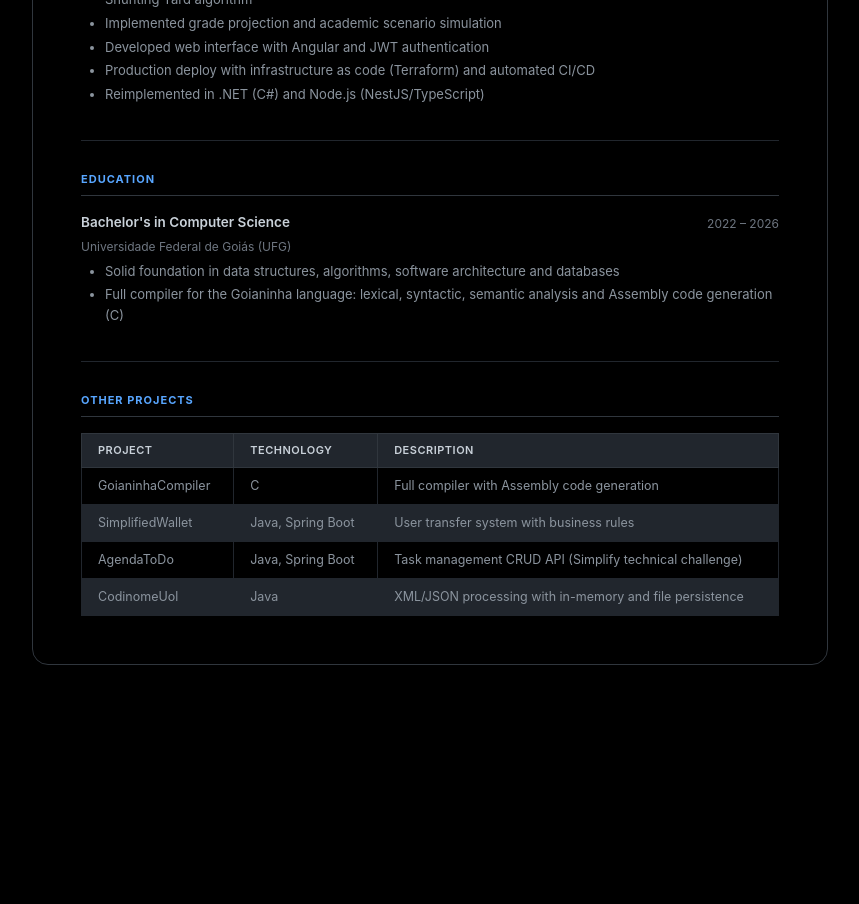
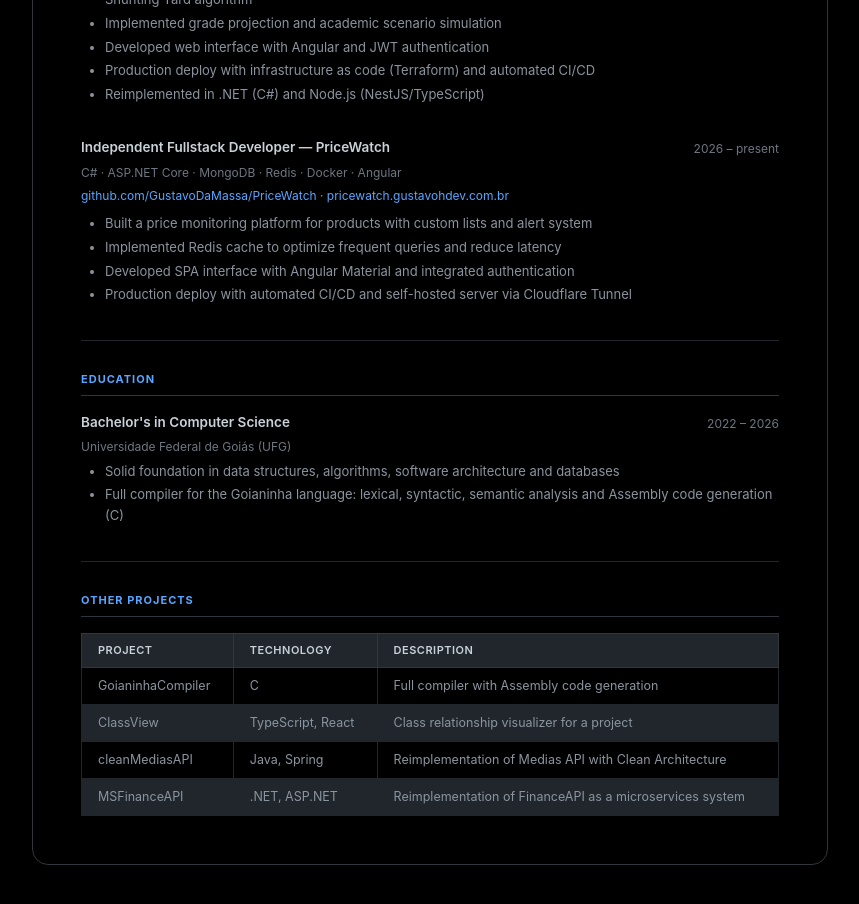
Before and after one commit to GustavoDaMassa/PortifolioSite, a React (Vite) app: page /curriculo in a window 1280 px wide. Shown: the part 1340-2244 px from the top of the page, without its empty margins (210-1069 px from the left). Before the commit the page ends 2053 px from the top, so only its background shows below. Built offline with nearby package versions, Linux system fonts and the light colour scheme.

Commit message:
feat: update resume page to match current PDF
Add PriceWatch experience, update subtitle, bump years to 4, add
MongoDB/Redis to databases, replace outros projects table with
ClassView, cleanMediasAPI and MSFinanceAPI

```diff
--- a/src/i18n/locales/en.json
+++ b/src/i18n/locales/en.json
@@ -12,12 +12,13 @@
     "pageTitle": "Resume",
     "download": "Download PDF",
     "present": "present",
-    "subtitle": "Fullstack Developer | Java · Spring Boot · Angular",
+    "subtitle": "Software Developer and Engineer",
     "jobTitleFinance": "Independent Fullstack Developer — FinanceAPI",
     "jobTitleMedias": "Independent Fullstack Developer — MédiasAPI",
+    "jobTitlePriceWatch": "Independent Fullstack Developer — PriceWatch",
     "sobre": {
       "title": "About",
-      "text": "Developer with 3 years of continuous practice building APIs and web interfaces focused on architecture and code quality. Production projects with Open Finance integration, async processing with Kafka, Angular interfaces and infrastructure as code with Terraform. Computer Science degree at UFG. Working across multiple ecosystems (Java, .NET, Node.js) with emphasis on concepts over tools."
+      "text": "Developer with 4 years of continuous practice building APIs and web interfaces focused on architecture and code quality. Production projects with Open Finance integration, async processing with Kafka, Angular interfaces and infrastructure as code with Terraform. Computer Science degree at UFG. Working across multiple ecosystems (Java, .NET, Node.js) with emphasis on concepts over tools."
     },
     "habilidades": {
       "title": "Technical Skills",
@@ -43,6 +44,12 @@
         "item3": "Developed web interface with Angular and JWT authentication",
         "item4": "Production deploy with infrastructure as code (Terraform) and automated CI/CD",
         "item5": "Reimplemented in .NET (C#) and Node.js (NestJS/TypeScript)"
+      },
+      "pricewatch": {
+        "item1": "Built a price monitoring platform for products with custom lists and alert system",
+        "item2": "Implemented Redis cache to optimize frequent queries and reduce latency",
+        "item3": "Developed SPA interface with Angular Material and integrated authentication",
+        "item4": "Production deploy with automated CI/CD and self-hosted server via Cloudflare Tunnel"
       }
     },
     "formacao": {
@@ -59,9 +66,9 @@
         "desc": "Description"
       },
       "goianinha": "Full compiler with Assembly code generation",
-      "wallet": "User transfer system with business rules",
-      "agenda": "Task management CRUD API (Simplify technical challenge)",
-      "codinome": "XML/JSON processing with in-memory and file persistence"
+      "classview": "Class relationship visualizer for a project",
+      "cleanMediasAPI": "Reimplementation of Medias API with Clean Architecture",
+      "msfinanceapi": "Reimplementation of FinanceAPI as a microservices system"
     }
   },
   "home": {
--- a/src/i18n/locales/pt.json
+++ b/src/i18n/locales/pt.json
@@ -12,12 +12,13 @@
     "pageTitle": "Currículo",
     "download": "Baixar PDF",
     "present": "presente",
-    "subtitle": "Desenvolvedor Fullstack | Java · Spring Boot · Angular",
+    "subtitle": "Desenvolvedor e Engenheiro de Software",
     "jobTitleFinance": "Desenvolvedor Fullstack Independente — FinanceAPI",
     "jobTitleMedias": "Desenvolvedor Fullstack Independente — MédiasAPI",
+    "jobTitlePriceWatch": "Desenvolvedor Fullstack Independente — PriceWatch",
     "sobre": {
       "title": "Sobre",
-      "text": "Desenvolvedor com 3 anos de prática contínua construindo APIs e interfaces web com foco em arquitetura e qualidade de código. Projetos em produção com integração Open Finance, processamento assíncrono com Kafka, interfaces Angular e infraestrutura como código com Terraform. Formação em Ciência da Computação na UFG. Trabalho em múltiplos ecossistemas (Java, .NET, Node.js) com ênfase em conceitos, não em ferramentas."
+      "text": "Desenvolvedor com 4 anos de prática contínua construindo APIs e interfaces web com foco em arquitetura e qualidade de código. Projetos em produção com integração Open Finance, processamento assíncrono com Kafka, interfaces Angular e infraestrutura como código com Terraform. Formação em Ciência da Computação na UFG. Trabalho em múltiplos ecossistemas (Java, .NET, Node.js) com ênfase em conceitos, não em ferramentas."
     },
     "habilidades": {
       "title": "Habilidades Técnicas",
@@ -43,6 +44,12 @@
         "item3": "Desenvolvi interface web com Angular e autenticação JWT",
         "item4": "Deploy em produção com infraestrutura como código (Terraform) e CI/CD automatizado",
         "item5": "Reimplementado em .NET (C#) e Node.js (NestJS/TypeScript)"
+      },
+      "pricewatch": {
+        "item1": "Construí plataforma de monitoramento de preços de produtos com listas personalizadas e sistema de alertas",
+        "item2": "Implementei cache com Redis para otimizar consultas frequentes e reduzir latência",
+        "item3": "Desenvolvi interface SPA com Angular Material e autenticação integrada",
+        "item4": "Deploy em produção com CI/CD automatizado e servidor próprio via Cloudflare Tunnel"
       }
     },
     "formacao": {
@@ -59,9 +66,9 @@
         "desc": "Descrição"
       },
       "goianinha": "Compilador completo com geração de código Assembly",
-      "wallet": "Sistema de transferências entre usuários com regras de negócio",
-      "agenda": "API CRUD de gestão de tarefas (desafio técnico Simplify)",
-      "codinome": "Processamento de XML/JSON com persistência em memória e arquivo"
+      "classview": "Visualizador de relações entre classes de um projeto",
+      "cleanMediasAPI": "Reimplementação da Medias API com Arquitetura limpa",
+      "msfinanceapi": "Reimplementação da FinanceAPI como sistema de microsserviços"
     }
   },
   "home": {
--- a/src/pages/Curriculo/Curriculo.jsx
+++ b/src/pages/Curriculo/Curriculo.jsx
@@ -66,7 +66,7 @@ export const Curriculo = () => {
               </div>
               <div className={styles.skillRow}>
                 <span className={styles.skillLabel}>{t('curriculo.habilidades.databases')}</span>
-                <span className={styles.skillValue}>PostgreSQL, MySQL</span>
+                <span className={styles.skillValue}>PostgreSQL, MySQL, MongoDB, Redis</span>
               </div>
               <div className={styles.skillRow}>
                 <span className={styles.skillLabel}>{t('curriculo.habilidades.infra')}</span>
@@ -134,6 +134,29 @@ export const Curriculo = () => {
                 <li>{t('curriculo.experiencia.medias.item5')}</li>
               </ul>
             </div>
+
+            <div className={styles.jobBlock}>
+              <div className={styles.jobHeader}>
+                <span className={styles.jobTitle}>{t('curriculo.jobTitlePriceWatch')}</span>
+                <span className={styles.jobDate}>2026 – {t('curriculo.present')}</span>
+              </div>
+              <p className={styles.jobStack}>C# · ASP.NET Core · MongoDB · Redis · Docker · Angular</p>
+              <p className={styles.jobLinks}>
+                <a href="https://github.com/GustavoDaMassa/PriceWatch" target="_blank" rel="noopener noreferrer">
+                  github.com/GustavoDaMassa/PriceWatch
+                </a>
+                <span className={styles.linkSep}>&nbsp;·&nbsp;</span>
+                <a href="https://pricewatch.gustavohdev.com.br" target="_blank" rel="noopener noreferrer">
+                  pricewatch.gustavohdev.com.br
+                </a>
+              </p>
+              <ul className={styles.jobList}>
+                <li>{t('curriculo.experiencia.pricewatch.item1')}</li>
+                <li>{t('curriculo.experiencia.pricewatch.item2')}</li>
+                <li>{t('curriculo.experiencia.pricewatch.item3')}</li>
+                <li>{t('curriculo.experiencia.pricewatch.item4')}</li>
+              </ul>
+            </div>
           </section>
 
           <section className={styles.section}>
@@ -168,19 +191,19 @@ export const Curriculo = () => {
                   <td>{t('curriculo.outros.goianinha')}</td>
                 </tr>
                 <tr>
-                  <td>SimplifiedWallet</td>
-                  <td>Java, Spring Boot</td>
-                  <td>{t('curriculo.outros.wallet')}</td>
+                  <td>ClassView</td>
+                  <td>TypeScript, React</td>
+                  <td>{t('curriculo.outros.classview')}</td>
                 </tr>
                 <tr>
-                  <td>AgendaToDo</td>
-                  <td>Java, Spring Boot</td>
-                  <td>{t('curriculo.outros.agenda')}</td>
+                  <td>cleanMediasAPI</td>
+                  <td>Java, Spring</td>
+                  <td>{t('curriculo.outros.cleanMediasAPI')}</td>
                 </tr>
                 <tr>
-                  <td>CodinomeUol</td>
-                  <td>Java</td>
-                  <td>{t('curriculo.outros.codinome')}</td>
+                  <td>MSFinanceAPI</td>
+                  <td>.NET, ASP.NET</td>
+                  <td>{t('curriculo.outros.msfinanceapi')}</td>
                 </tr>
               </tbody>
             </table>
```
